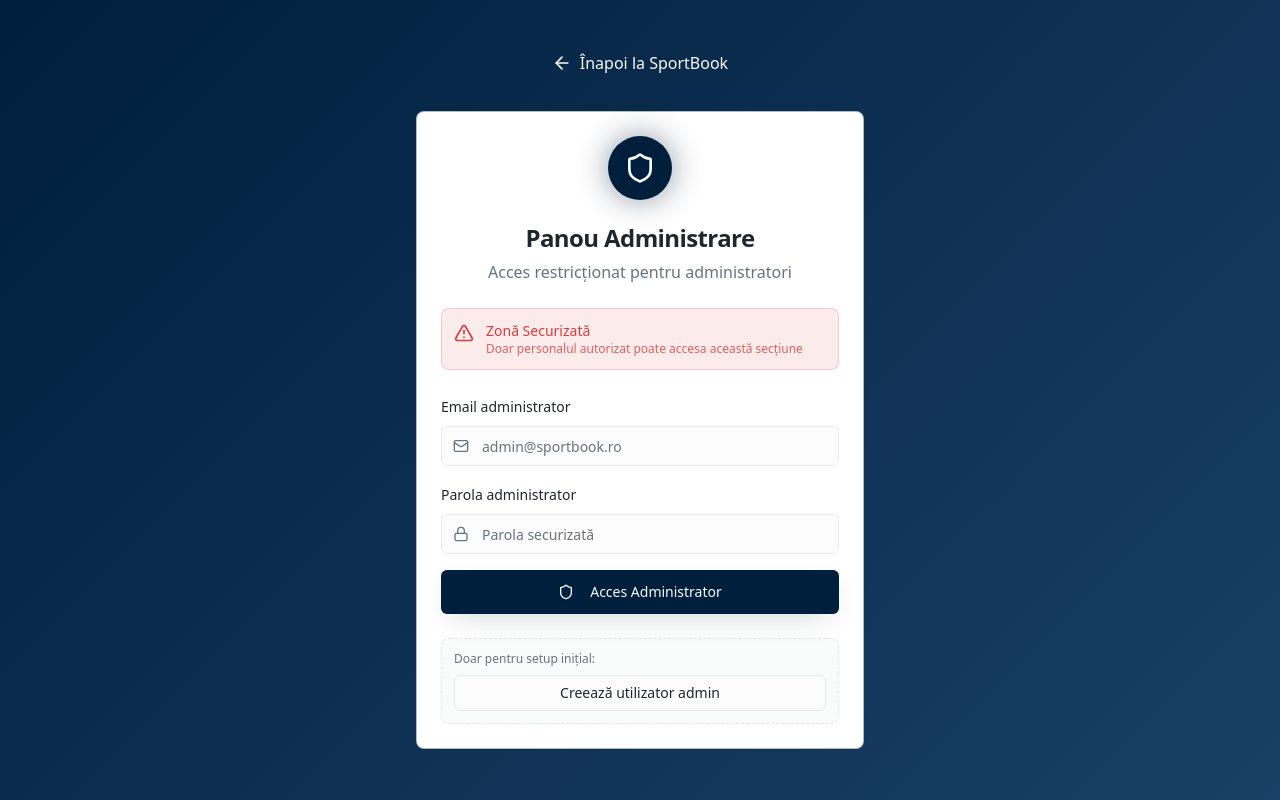
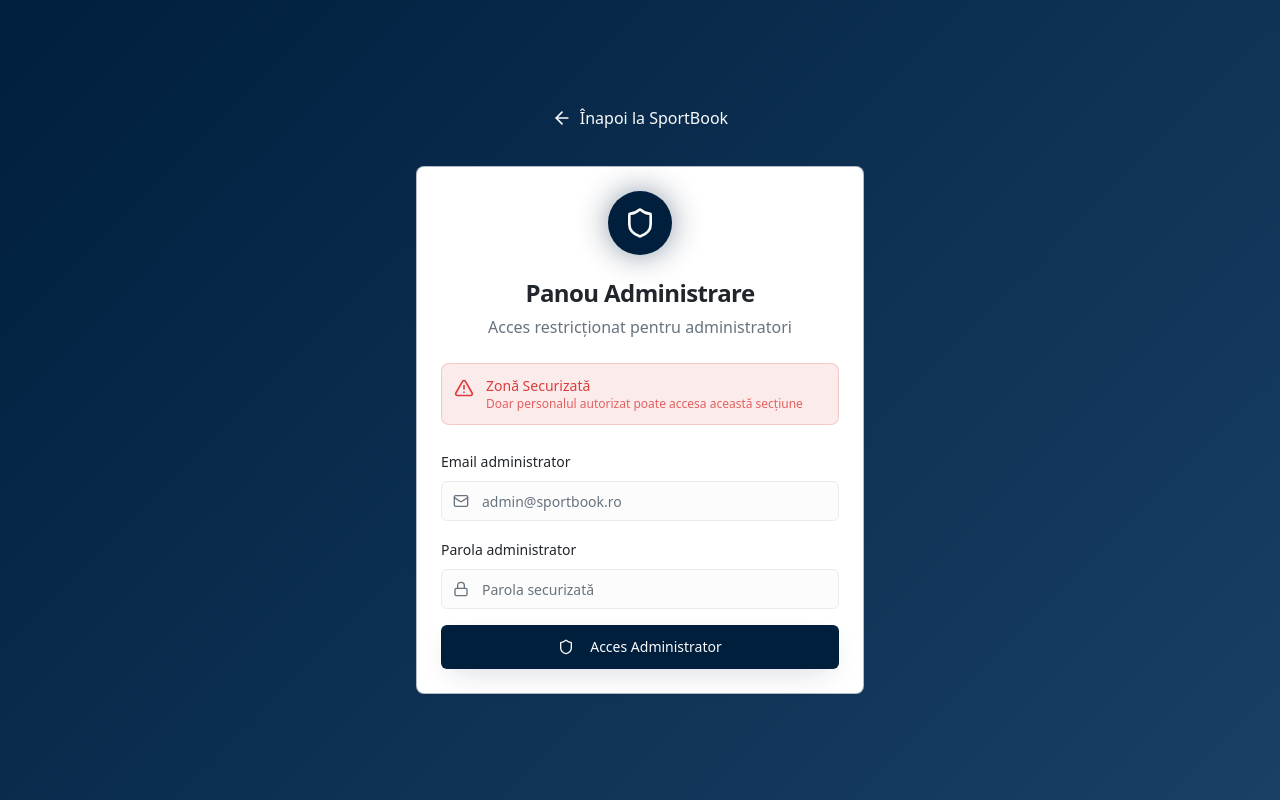
Before and after one commit to marcossoames/rezervaarena, a React (Vite) app: page /admin/login in a window 1280 px wide. Built offline with nearby package versions, Linux system fonts and the light colour scheme.

Commit message:
Remove initial admin setup
Remove the initial admin setup section from the admin login page.

```diff
--- a/src/pages/AdminLogin.tsx
+++ b/src/pages/AdminLogin.tsx
@@ -10,27 +10,6 @@ import { Link } from "react-router-dom";
 import { supabase } from "@/integrations/supabase/client";
 import { useToast } from "@/hooks/use-toast";
 
-// Temporary function to create admin user
-const createAdminUser = async () => {
-  try {
-    const { data, error } = await supabase.auth.signUp({
-      email: 'soamespaul@gmail.com',
-      password: 'Bunicuion3!',
-      options: {
-        emailRedirectTo: `${window.location.origin}/admin/dashboard`,
-        data: {
-          full_name: 'Paul Admin'
-        }
-      }
-    });
-
-    if (error) throw error;
-    return data;
-  } catch (error) {
-    console.error('Error creating admin user:', error);
-    throw error;
-  }
-};
 
 interface AdminLoginData {
   email: string;
@@ -94,24 +73,6 @@ const AdminLogin = () => {
     }
   };
 
-  const handleCreateAdmin = async () => {
-    try {
-      setIsLoading(true);
-      await createAdminUser();
-      toast({
-        title: "Utilizator admin creat!",
-        description: "Contul de administrator a fost creat cu succes.",
-      });
-    } catch (error: any) {
-      toast({
-        title: "Eroare la crearea admin-ului",
-        description: error.message,
-        variant: "destructive"
-      });
-    } finally {
-      setIsLoading(false);
-    }
-  };
   return (
     <div className="min-h-screen bg-gradient-hero flex items-center justify-center p-4">
       <div className="w-full max-w-md">
@@ -195,19 +156,6 @@ const AdminLogin = () => {
               </Button>
             </form>
 
-            {/* Temporary admin creation button */}
-            <div className="mt-4 p-3 bg-muted/50 rounded-lg border border-dashed">
-              <p className="text-xs text-muted-foreground mb-2">Doar pentru setup inițial:</p>
-              <Button
-                onClick={handleCreateAdmin}
-                variant="outline"
-                size="sm"
-                className="w-full"
-                disabled={isLoading}
-              >
-                Creează utilizator admin
-              </Button>
-            </div>
           </CardContent>
         </Card>
       </div>
```
